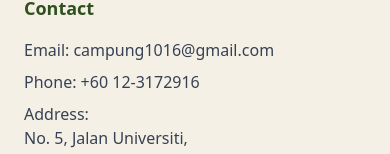
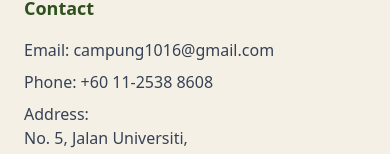
Before and after one commit to RobbyBJ/campung-website, a Next.js app: page / in a window 390 px wide. Shown: the part 3047-3201 px from the top of the page. Built offline with nearby package versions, Linux system fonts and the light colour scheme; a web font is replaced by a local one.

Commit message:
phone number

```diff
--- a/components/Footer.tsx
+++ b/components/Footer.tsx
@@ -80,7 +80,7 @@ export default function Footer() {
               </a>
           </p>
           <p className="text-gray-700 mt-2">
-            Phone: <span className="hover:text-[#30501e]">+60 12-3172916</span>
+            Phone: <span className="hover:text-[#30501e]">+60 11-2538 8608</span>
           </p>
           <p className="text-gray-700 mt-2">
             Address:<br />
```
